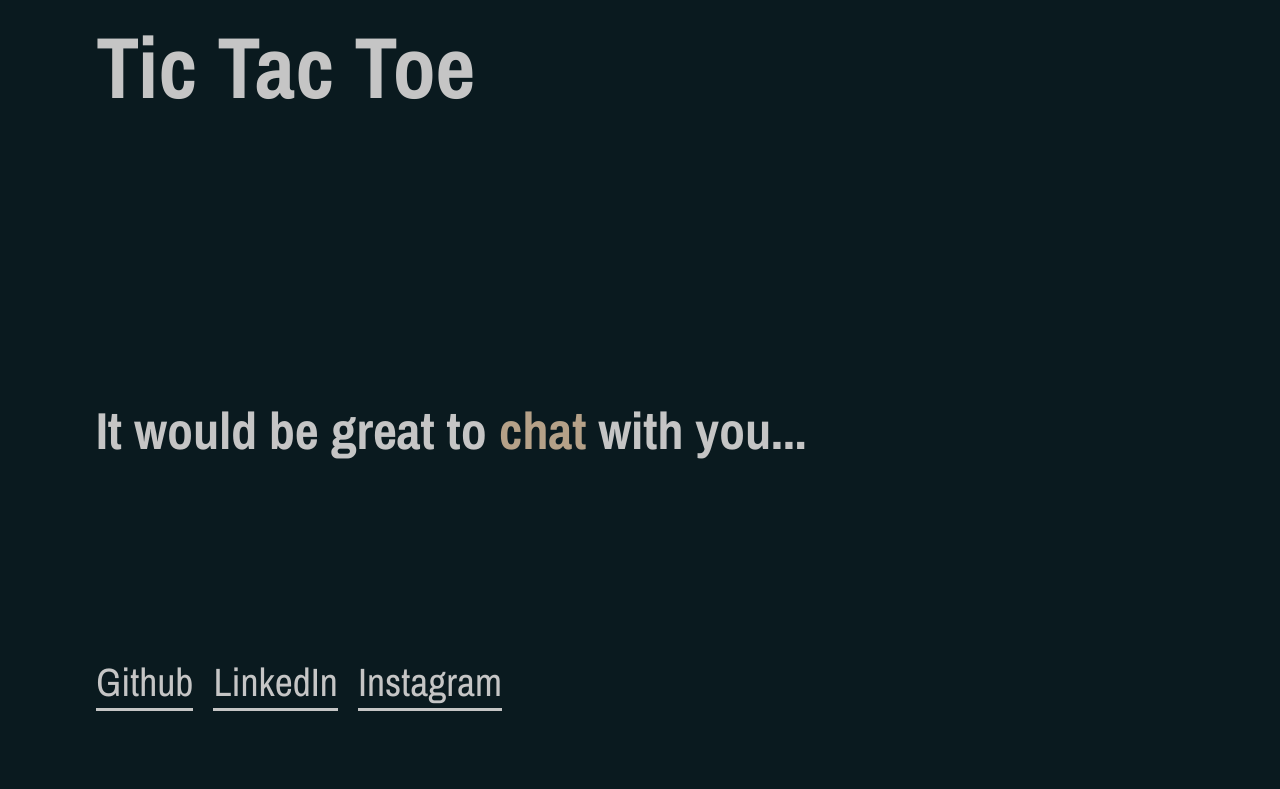
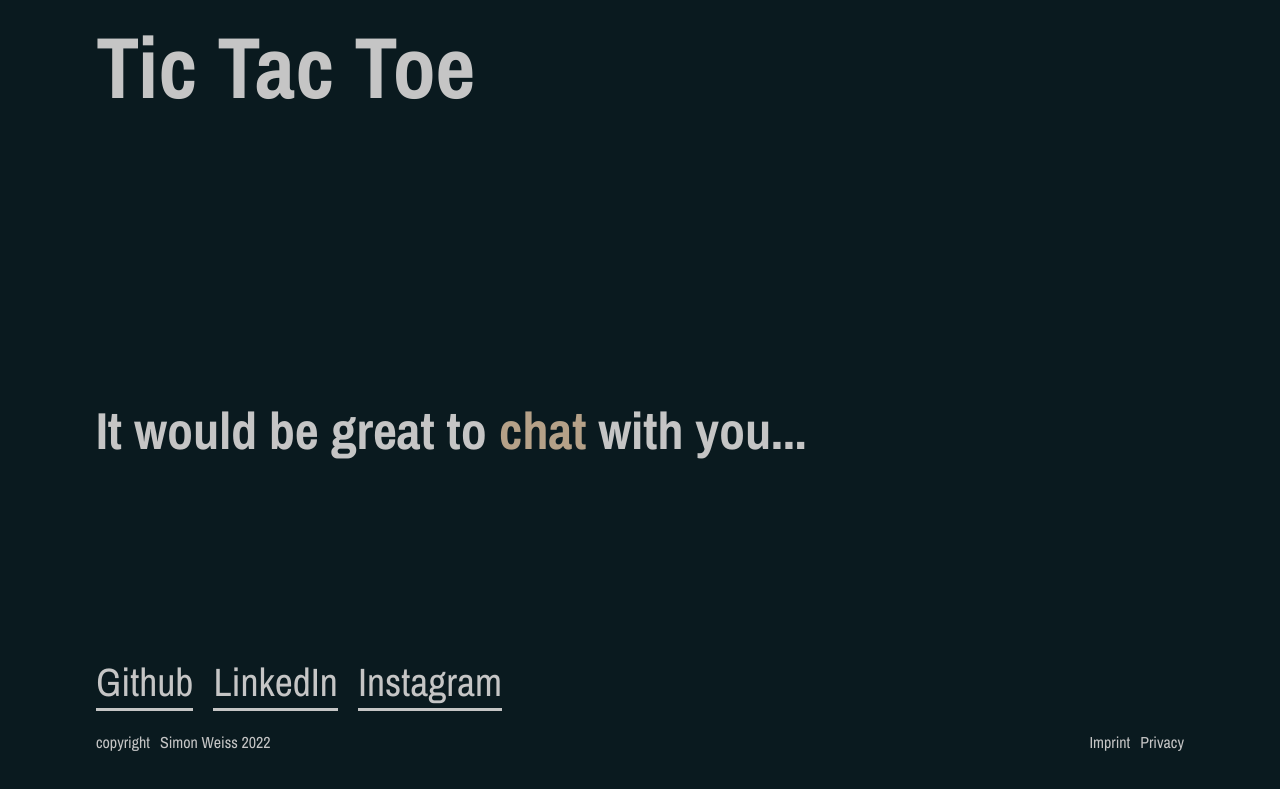
Before and after one commit to Ysicode/simonweiss.io, an Angular app: page /projects in a window 1280 px wide. Shown: the part 1501-2290 px from the top of the page. Built offline with nearby package versions, Linux system fonts and the light colour scheme.

Commit message:
added imprint & privacy

```diff
--- a/src/app/footer/footer.component.html
+++ b/src/app/footer/footer.component.html
@@ -1,8 +1,21 @@
-<div class="footer_section">
+<div class="footer_section d_flex_column">
     <div class="footer_container">
         <a target="_blank" href="https://github.com/Ysicode">Github</a>
         <a target="_blank" href="https://www.linkedin.com/in/simon-weiss-605291243/">LinkedIn</a>
         <a target="_blank" href="https://github.com/Ysicode">Instagram</a>
     </div>
 
+    <div class="copyright_container ">
+        <div class="copyright d_flex">
+            <p>copyright</p>
+            <p>Simon Weiss 2022</p>
+        </div>
+        <div class="d_flex">
+            <a routerLink="/imprint">Imprint</a>
+            <a routerLink="/privacy">Privacy</a>
+        </div>
+
+    </div>
+
+
 </div>
--- a/src/app/footer/footer.component.scss
+++ b/src/app/footer/footer.component.scss
@@ -5,9 +5,6 @@
 }
 
 .footer_section {
-    display: flex;
-    align-items: center;
-    justify-content: center;
     width: 100vw;
     max-width: 100%;
     margin-top: 70px;
@@ -52,6 +49,31 @@
     }
 }
 
+.copyright_container {
+    display: flex;
+    align-items: center;
+    justify-content: space-between;
+    max-width: 1700px;
+    width: 85%;
+    margin-top: 20px;
+
+    a {
+        text-decoration: none;
+        color: #c5c5c5;
+        margin-left: 10px;
+    }
+
+    .copyright {
+
+        p {
+            margin-top: 0px;
+            margin-bottom: 0px;
+            color: #c5c5c5;
+            margin-right: 10px;
+        }
+    }
+}
+
 @media (max-width: 1000px) {
     .footer_container {
         width: 93%;
--- a/src/app/navbar/navbar.component.html
+++ b/src/app/navbar/navbar.component.html
@@ -1,4 +1,4 @@
-<header>
+<header [class.header_open]="open_navbar">
     <div class="left_navbar d_flex">
         <div class="logo_wrapper d_flex">
             <img #logo1 routerLink="/" class="logo" src="assets/img/logo.png" alt="">
--- a/src/app/navbar/navbar.component.scss
+++ b/src/app/navbar/navbar.component.scss
@@ -18,6 +18,8 @@ header {
 
     .logo_wrapper {
         height: 50px;
+        width: 50px;
+        object-fit: contain;
     }
 
     .logo {
@@ -71,7 +73,7 @@ header {
         height: 3px;
         background-color: #ffc22e;
         transform: scaleX(0);
-        transition: transform 150ms ease-out;
+        transition: transform 100ms ease-out;
     }
 
     a:hover::before {
@@ -189,6 +191,10 @@ header {
     }
 }
 
+.header_open {
+    background: #0a1a1f;
+}
+
 @media (max-width: 800px) {
         .sidemenu {
             width: 60% !important;
```
Also changed, not shown: src/logo.png (deleted).
